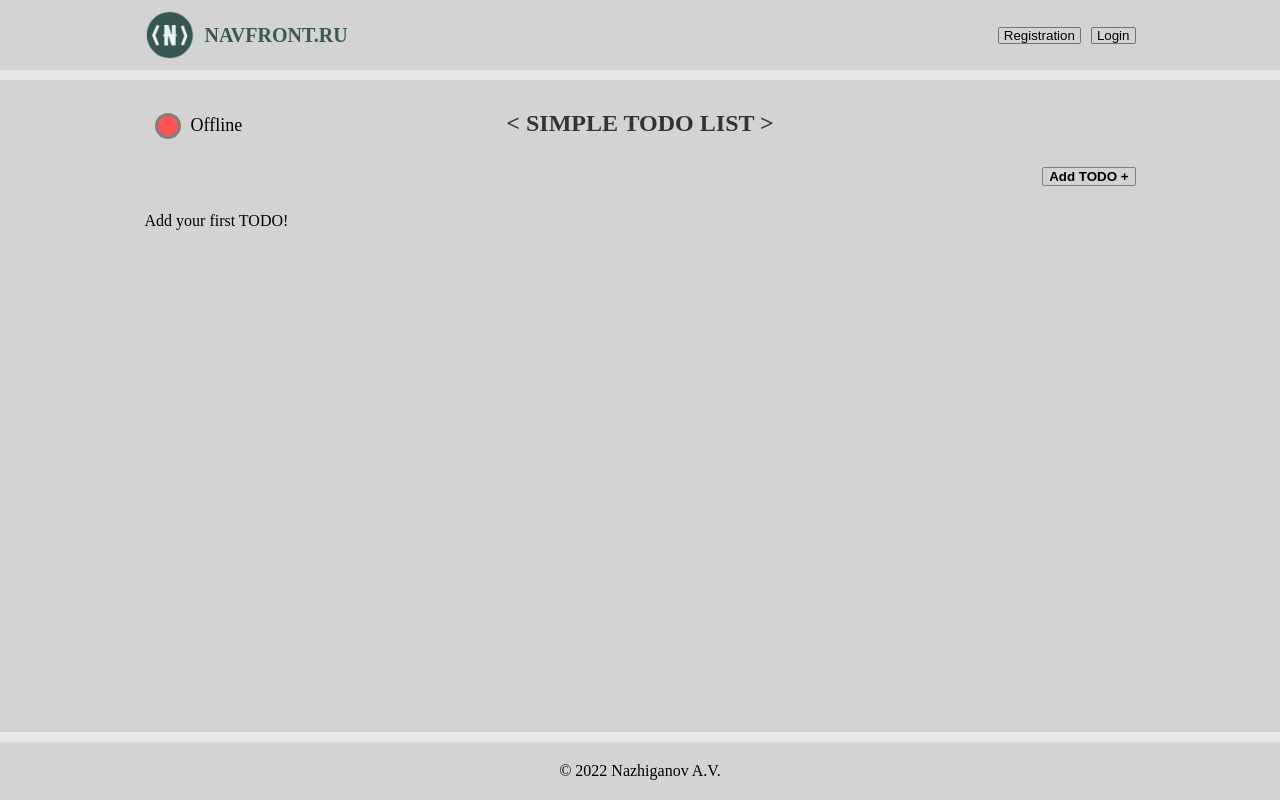
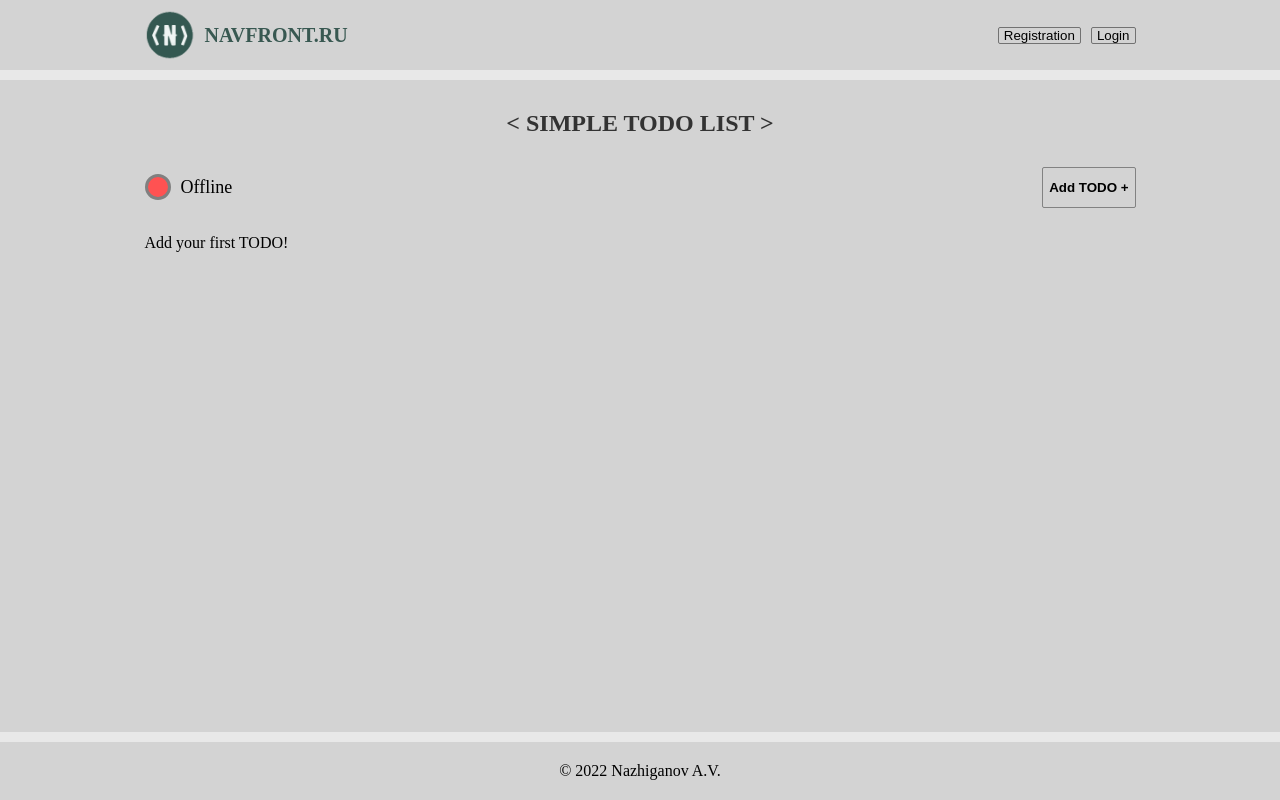
Before and after one commit to Navfront/SimpleToDo, a React (Create React App) app: page / in a window 1280 px wide. Built offline with nearby package versions, Linux system fonts and the light colour scheme; what typed-redux-saga would draw is missing.

Commit message:
fix status component

```diff
--- a/src/components/layers/main/main.tsx
+++ b/src/components/layers/main/main.tsx
@@ -1,6 +1,6 @@
 import TodoList from '../../ui/todo-list/todo-list'
 import { StyledContainer } from '../container/styled'
-import { StyledMain, StyledMainSection, StyledMainTitle } from './styled'
+import { StyledFlexContainer, StyledMain, StyledMainSection, StyledMainTitle } from './styled'
 import AddButton from './../../ui/add-button/add-button'
 import Notificator from './../../ui/notificator/notificator'
 import Modal from '../../ui/modal/modal'
@@ -16,8 +16,8 @@ function Main () {
           <StyledMainTitle>
             {'<'} SIMPLE TODO LIST {'>'}
           </StyledMainTitle>
-          <AuthStatus/>
-          <AddButton>Add TODO +</AddButton>
+          <StyledFlexContainer><AuthStatus/><AddButton>Add TODO +</AddButton></StyledFlexContainer>
+
           <Modal><TodoInput/></Modal>
           <TodoList />
         </StyledMainSection>
--- a/src/components/layers/main/styled.tsx
+++ b/src/components/layers/main/styled.tsx
@@ -17,3 +17,8 @@ export const StyledMainTitle = styled.h1`
     color: #333333;
     text-align: center;
 `
+
+export const StyledFlexContainer = styled.div`
+    display: flex;
+    justify-content: space-between;
+`
--- a/src/components/ui/auth-status/styled.ts
+++ b/src/components/ui/auth-status/styled.ts
@@ -4,9 +4,8 @@ import styled from 'styled-components'
 export const StyledStatusWrapper = styled.div`
     display: flex;
     align-items: center;
-    position: absolute;
-    top: 15px;
-    left: 10px;
+
+
 
     span{
         margin: 10px;
```
